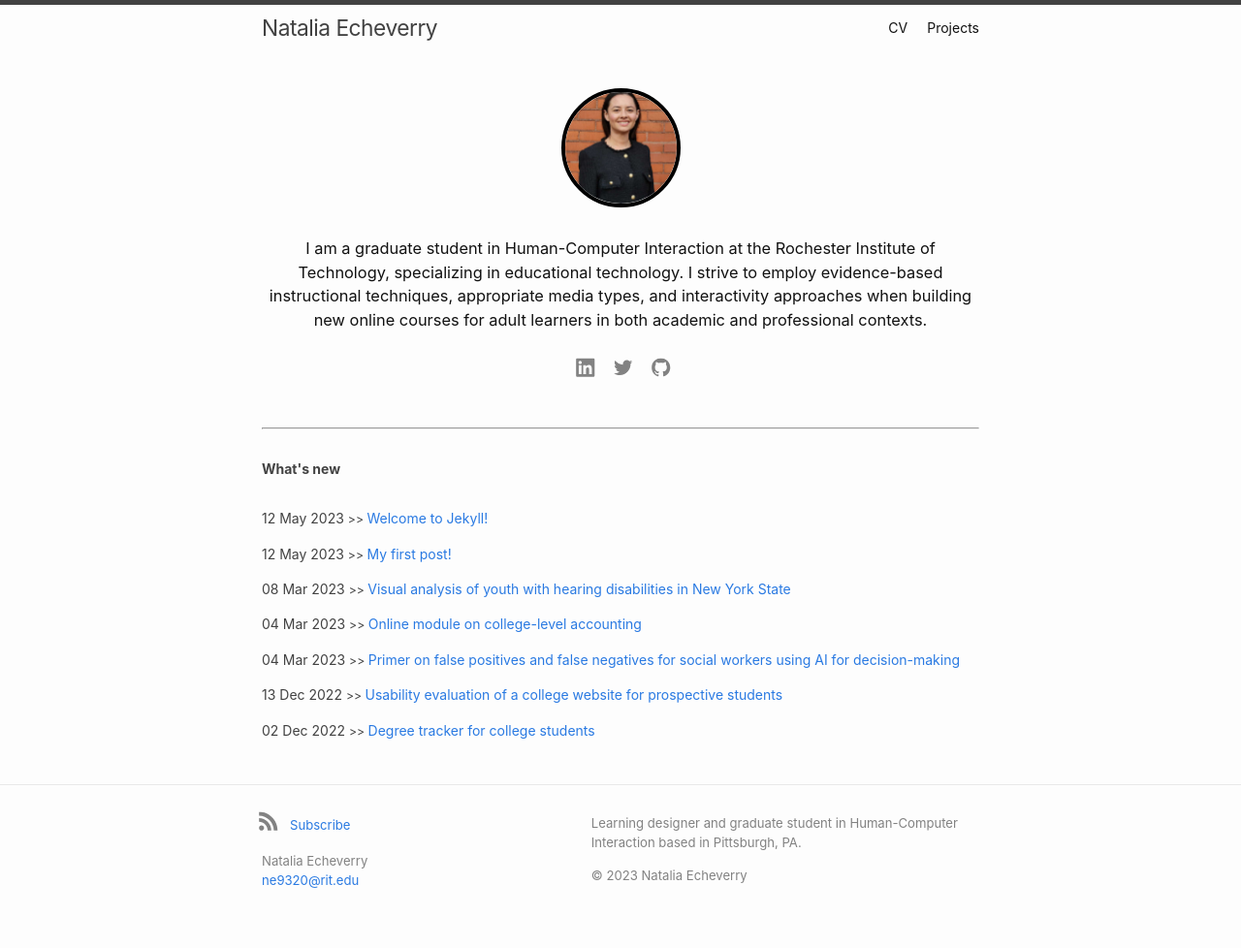
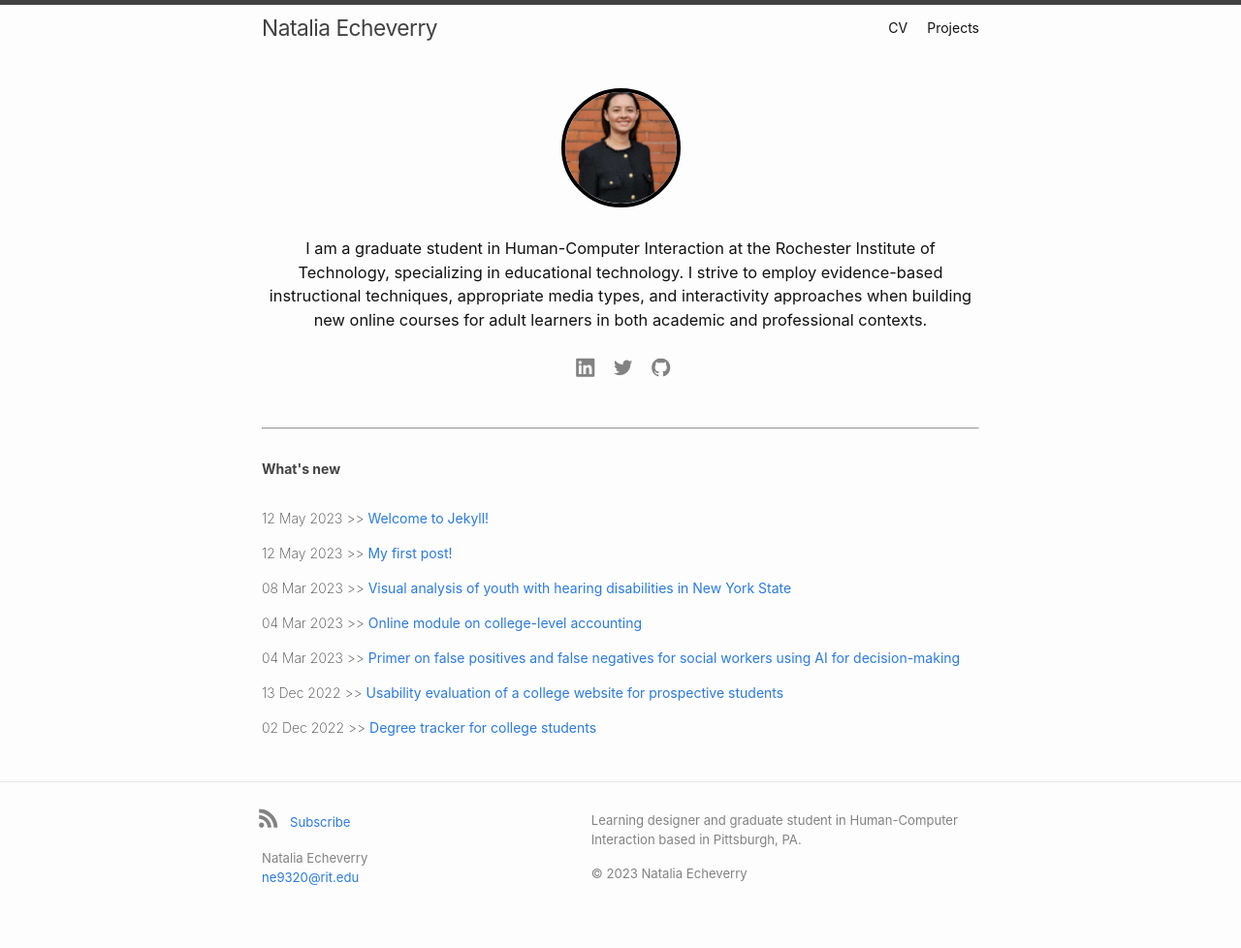
Before and after one commit to verrynatalia/verrynatalia, a Jekyll site: the page built from index.markdown, in a window 1280 px wide. Shown: the whole page at 97% size. Built offline with Jekyll 4.4.1, drawn with Linux system fonts in a browser that asks for light colours; some web fonts are replaced.

Commit message:
edited time stamps

```diff
--- a/_layouts/home.html
+++ b/_layouts/home.html
@@ -34,7 +34,7 @@ layout: default
           <span class="post-meta">
             {{ post.date | date: date_format }}
           </span>
-          <span class="separator">  >>  </span>
+          <span class="separator">   >>   </span>
           <a class="post-link" href="{{ post.url | relative_url }}">
             {{ post.title | escape }}
           </a>
--- a/_sass/minima.scss
+++ b/_sass/minima.scss
@@ -2,9 +2,8 @@
 
 // Define defaults for each variable.
 
-$base-font-family: -apple-system, "ibm-plex-sans", "quasimoda", sans-serif, "Roboto", Helvetica, Arial, sans-serif, "Apple Color Emoji", "Segoe UI Emoji", "Segoe UI Symbol" !default;
-
-// $base-font-family: -apple-system, BlinkMacSystemFont, "Segoe UI", Roboto, Helvetica, Arial, sans-serif, "Apple Color Emoji", "Segoe UI Emoji", "Segoe UI Symbol" !default;
+$base-font-family: -apple-system, "ibm-plex-sans", sans-serif, "Roboto", Helvetica, Arial, sans-serif, "Apple Color Emoji", "Segoe UI Emoji", "Segoe UI Symbol" !default;
+$time-stamps-family: -apple-system, "ibm-plex-sans-condensed", sans-serif, "Roboto", Helvetica, Arial, sans-serif, "Apple Color Emoji", "Segoe UI Emoji", "Segoe UI Symbol" !default;
 
 $base-font-size:   14px !default;
 $base-font-weight: 400 !default;
--- a/_sass/minima/_layout.scss
+++ b/_sass/minima/_layout.scss
@@ -183,7 +183,8 @@
 }
 
 .page-heading {
-  @include relative-font-size(2);
+  @include relative-font-size(1.5);
+  margin-bottom: $spacing-unit;
 }
 
 .post-list-heading {
@@ -205,15 +206,12 @@
   }
 }
 
-.post-meta {
+.post-meta, .separator {
 //  font-size: $small-font-size;
   @include relative-font-size(1);
   color: $grey-color-dark;
-}
-
-.separator {
-  font-size: $small-font-size;
-  color: $grey-color-dark;
+  font-family: $time-stamps-family;
+  font-weight: 200;
 }
 
 .post-link {
```
